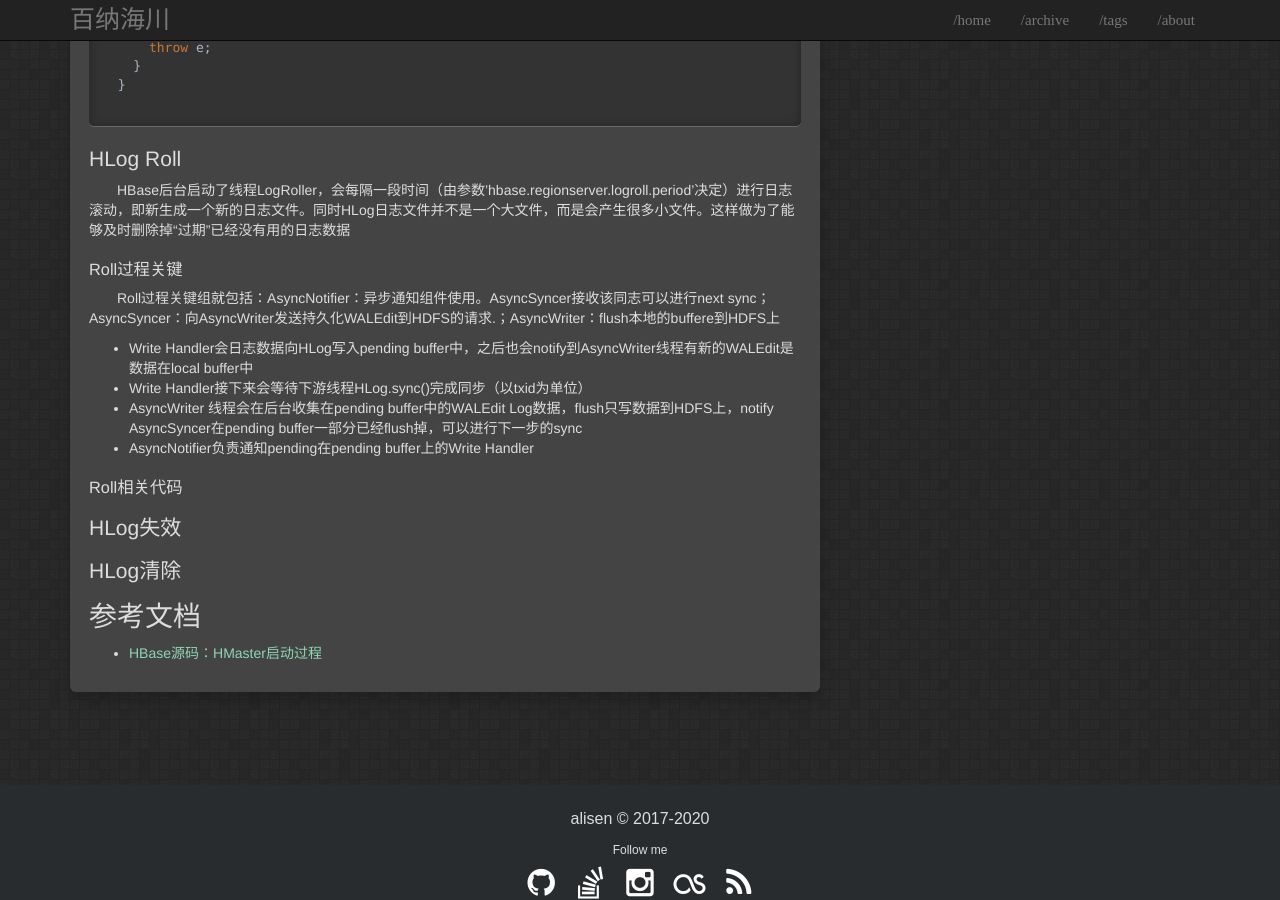
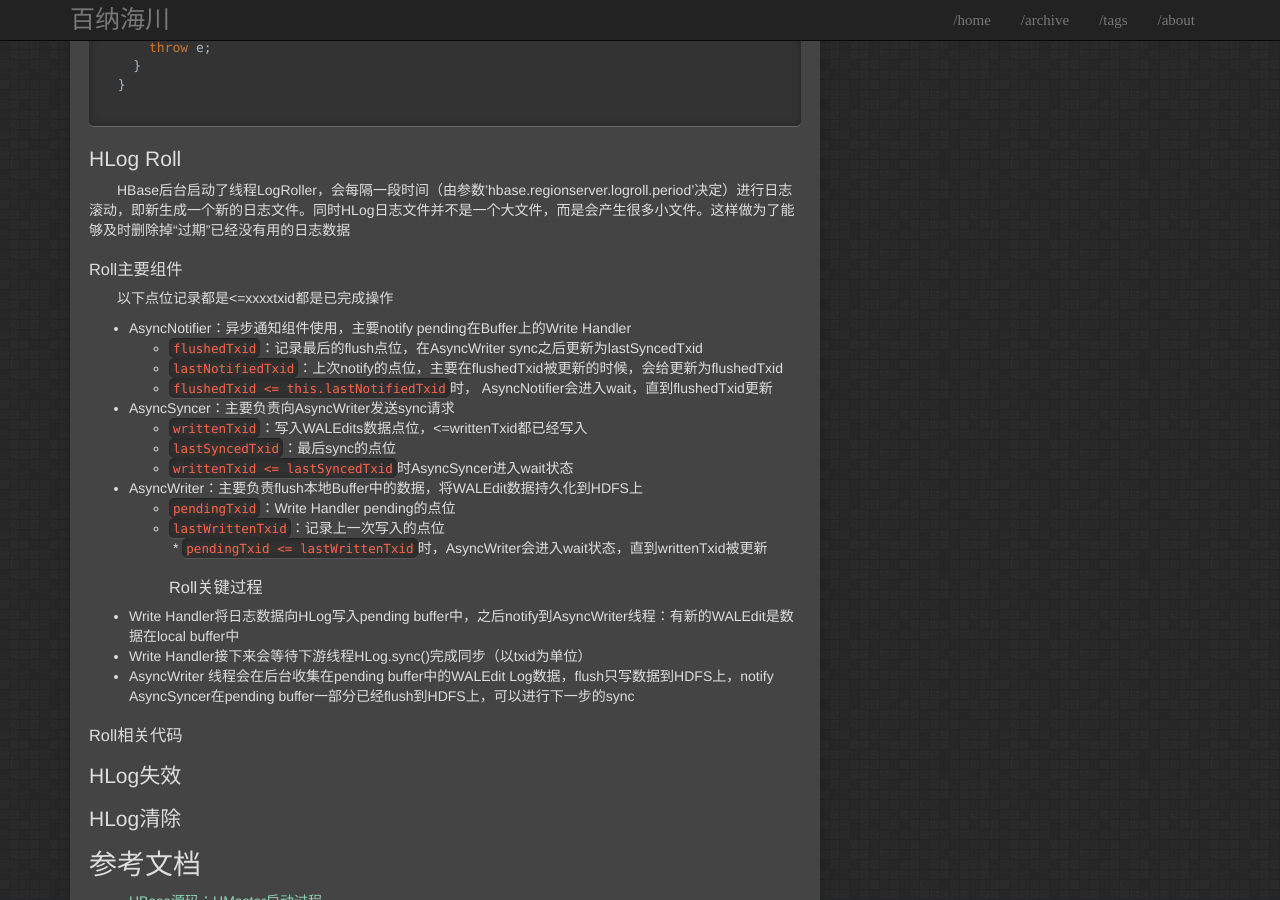
Before and after one commit to igithu/summary, a Jekyll site: the page built from _posts/2018-04-14-hbase-rs-crash.md, in a window 1280 px wide and 900 px high, scrolled down 3231 px. Built offline with Jekyll 4.4.1, drawn with Linux system fonts in a browser that asks for light colours.

Commit message:
Update 2018-04-14-hbase-rs-crash.md

```diff
--- a/_posts/2018-04-14-hbase-rs-crash.md
+++ b/_posts/2018-04-14-hbase-rs-crash.md
@@ -146,12 +146,25 @@ tags: hbase
 
 ## HLog Roll
 &emsp;&emsp;HBase后台启动了线程LogRoller，会每隔一段时间（由参数’hbase.regionserver.logroll.period’决定）进行日志滚动，即新生成一个新的日志文件。同时HLog日志文件并不是一个大文件，而是会产生很多小文件。这样做为了能够及时删除掉“过期”已经没有用的日志数据
-### Roll过程关键
-&emsp;&emsp;Roll过程关键组就包括：AsyncNotifier：异步通知组件使用。AsyncSyncer接收该同志可以进行next sync；AsyncSyncer：向AsyncWriter发送持久化WALEdit到HDFS的请求.；AsyncWriter：flush本地的buffere到HDFS上
-* Write Handler会日志数据向HLog写入pending buffer中，之后也会notify到AsyncWriter线程有新的WALEdit是数据在local buffer中
+### Roll主要组件
+&emsp;&emsp;以下点位记录都是<=xxxxtxid都是已完成操作
+* AsyncNotifier：异步通知组件使用，主要notify pending在Buffer上的Write Handler
+  * `flushedTxid`：记录最后的flush点位，在AsyncWriter sync之后更新为lastSyncedTxid
+  * `lastNotifiedTxid`：上次notify的点位，主要在flushedTxid被更新的时候，会给更新为flushedTxid
+  * `flushedTxid <= this.lastNotifiedTxid`时， AsyncNotifier会进入wait，直到flushedTxid更新
+* AsyncSyncer：主要负责向AsyncWriter发送sync请求
+  * `writtenTxid`：写入WALEdits数据点位，<=writtenTxid都已经写入
+  * `lastSyncedTxid`：最后sync的点位
+  * `writtenTxid <= lastSyncedTxid`时AsyncSyncer进入wait状态
+* AsyncWriter：主要负责flush本地Buffer中的数据，将WALEdit数据持久化到HDFS上
+  * `pendingTxid`：Write Handler pending的点位
+  * `lastWrittenTxid`：记录上一次写入的点位
+  * `pendingTxid <= lastWrittenTxid`时，AsyncWriter会进入wait状态，直到writtenTxid被更新
+### Roll关键过程
+* Write Handler将日志数据向HLog写入pending buffer中，之后notify到AsyncWriter线程：有新的WALEdit是数据在local buffer中
 * Write Handler接下来会等待下游线程HLog.sync()完成同步（以txid为单位）
-* AsyncWriter 线程会在后台收集在pending buffer中的WALEdit Log数据，flush只写数据到HDFS上，notify AsyncSyncer在pending buffer一部分已经flush掉，可以进行下一步的sync
-* AsyncNotifier负责通知pending在pending buffer上的Write Handler
+* AsyncWriter 线程会在后台收集在pending buffer中的WALEdit Log数据，flush只写数据到HDFS上，notify AsyncSyncer在pending buffer一部分已经flush到HDFS上，可以进行下一步的sync
+
 
 ### Roll相关代码
 
```
